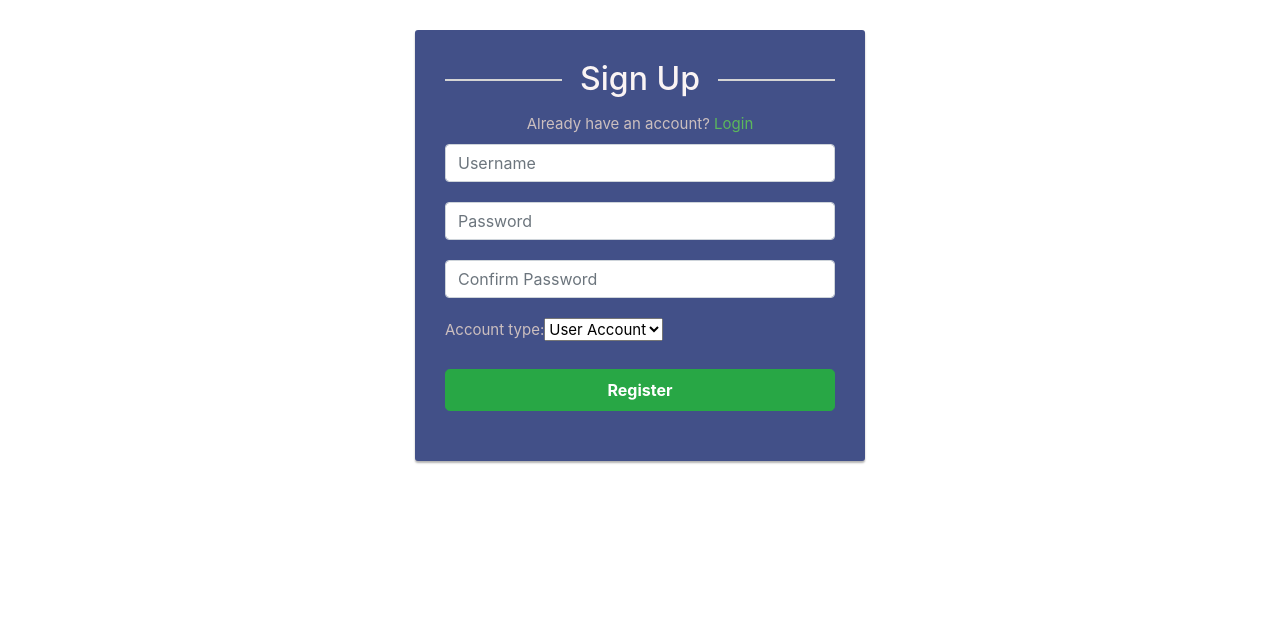
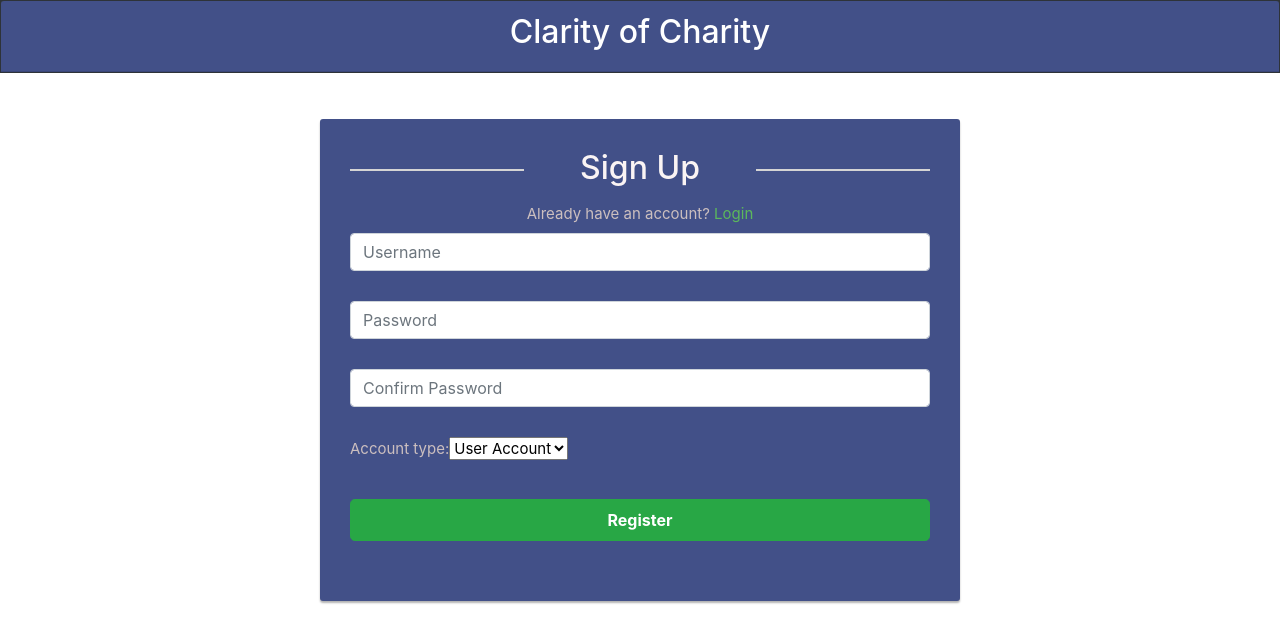
Before and after one commit to YongjiaXu/S21_DB_GUI, a React (Create React App) app in the folder frontend/: page /register in a window 1280 px wide. Shown: the top 642 px of the page. Built offline with nearby package versions, Linux system fonts and the light colour scheme.

Commit message:
added header on all pages and made login and signup cards bigger

```diff
--- a/frontend/src/app/createAccount.jsx
+++ b/frontend/src/app/createAccount.jsx
@@ -2,6 +2,7 @@ import React from 'react';
 import {Link, Redirect} from "react-router-dom";
 import { NPORepository } from '../api/npoRepository';
 import { UserRepository } from '../api/userRepository';
+import { Header } from './header';
 import "./login-signup.css";
 
 export class CreateAccount extends React.Component{
@@ -97,7 +98,9 @@ export class CreateAccount extends React.Component{
     }
 
     render(){
-    return <>
+        return <>
+
+        <Header loggedIn={ -1 } />
 
         <div className="signup-form">
             <form>
--- a/frontend/src/app/header.jsx
+++ b/frontend/src/app/header.jsx
@@ -5,7 +5,10 @@ export class Header extends React.Component{
     render(){
         return <>
             <div className="card text-white bg-dark mb-3 rounded-0">
-                <div className="card-header text-right"><h2 className="text-center">Clarity of Charity</h2><Link to={'/'}> Log Out </Link></div>
+                <div className="card-header text-right">
+                    <h2 className="text-center">Clarity of Charity</h2>
+                    {this.props.loggedIn !== -1 && <Link to={'/'}> Log Out </Link>}
+                </div>
 
             </div>
         </>
--- a/frontend/src/app/homepage.jsx
+++ b/frontend/src/app/homepage.jsx
@@ -34,8 +34,7 @@ export const Homapage = props => {
 
     return <>
 
-        {userType === -1 && <br />}
-        {userType !== -1 && <Header />}
+        <Header loggedIn={ userType } />
         <div className="container">
 
             <div className="page-header" style={{ color: '#425088' }}>
--- a/frontend/src/app/login-signup.css
+++ b/frontend/src/app/login-signup.css
@@ -4,7 +4,7 @@
 	color: #999fa1;
 }
 .signup-form {
-	width: 450px;
+	width: 50%;
 	margin: 0 auto;
 	padding: 30px 0;
   	font-size: 15px;
@@ -55,7 +55,7 @@
 	padding: 30px;
 }
 .signup-form .form-group {
-	margin-bottom: 20px;
+	margin-bottom: 30px;
 }
 .signup-form .btn {
 	font-size: 16px;
--- a/frontend/src/app/loginPage.jsx
+++ b/frontend/src/app/loginPage.jsx
@@ -1,6 +1,7 @@
 import React from 'react';
 import {Link, Redirect} from "react-router-dom";
 import {UserRepository} from '../api/userRepository';
+import { Header } from './header';
 
 export class LoginPage extends React.Component {
 
@@ -41,9 +42,11 @@ export class LoginPage extends React.Component {
 
     render () {
         return <>
+
+            <Header loggedIn={ -1 } />
+
             <div className="signup-form">
                 <form>
-                    <h1 style={{color:"white", textAlign:"center"}}>Clarity of Charity</h1>
                     <h2>Login</h2>
 
                     <div className="text-center" style={{ marginBottom: '.5rem' }}>Don't have an account? <Link to='/register'>Sign Up</Link> </div>
```
